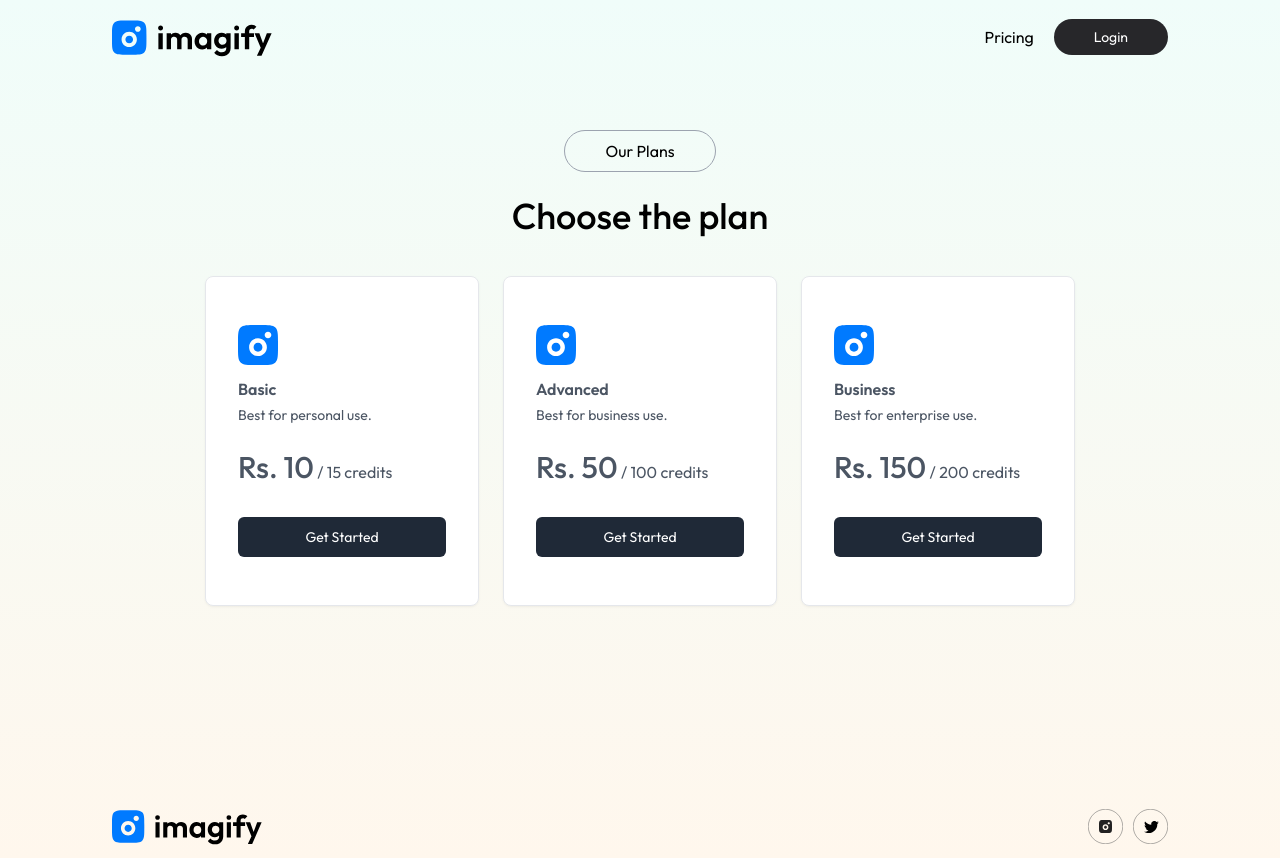
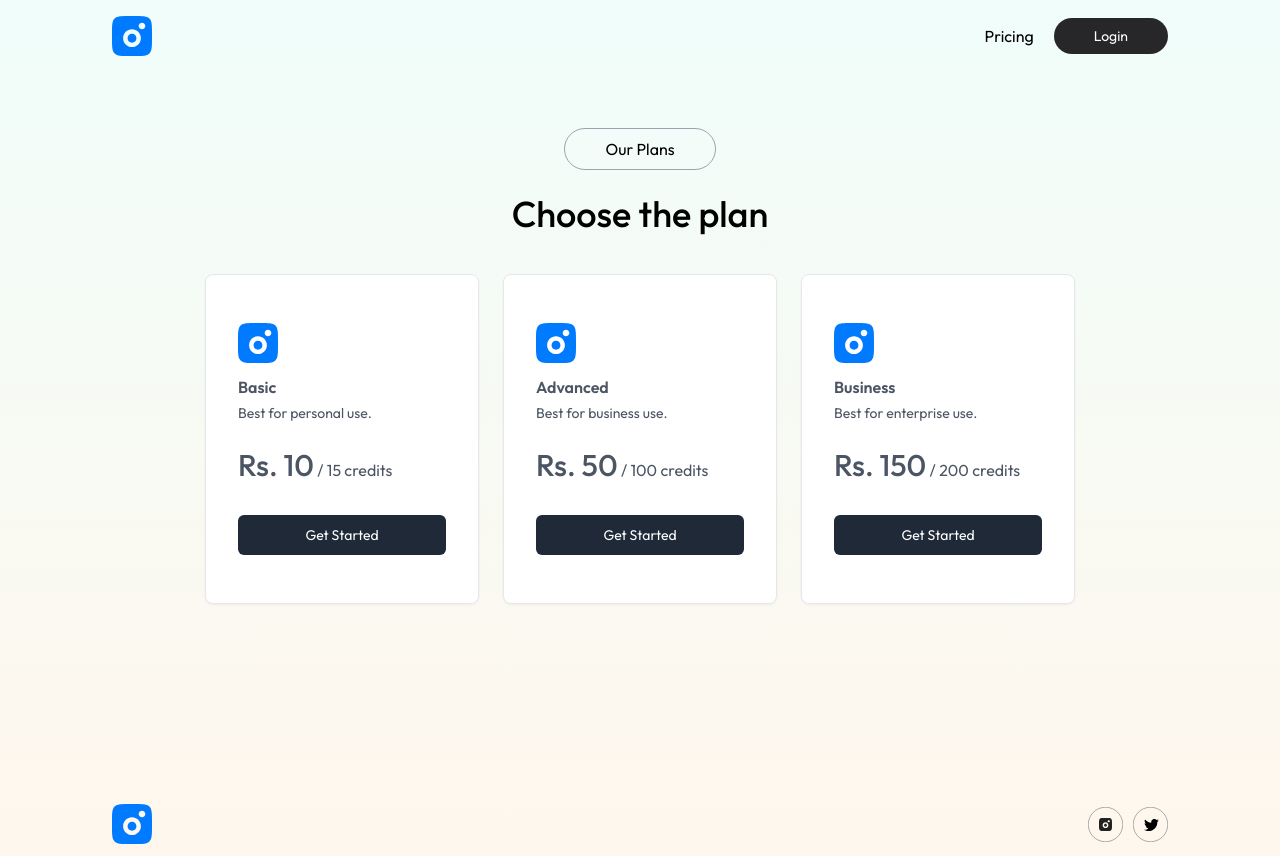
Before and after one commit to Niraj313/GenAI, a React (Vite) app in the folder frontend/: page /pricing in a window 1280 px wide. Built offline with nearby package versions, Linux system fonts and the light colour scheme; no server answers.

Commit message:
Complete

```diff
--- a/frontend/src/components/Footer.jsx
+++ b/frontend/src/components/Footer.jsx
@@ -7,7 +7,7 @@ const Footer = () => {
 
   return (
     <div className="flex items-center justify-between gap-4 py-3 mt-20">
-      <img src={assets.logo} width={150} />
+      <img src={assets.logo_icon} width={40} />
       <div className="flex gap-2.5">
         <a href={`${instagramId}`} target="_blank" rel="noopener noreferrer">
           <img
--- a/frontend/src/components/Header.jsx
+++ b/frontend/src/components/Header.jsx
@@ -93,7 +93,7 @@ const Header = () => {
         transition={{ delay: 1.2, duration: 0.8 }}
         className="mt-2 text-neutral-600"
       >
-        Generated images from Imagify
+        Generated images from GenAI
       </motion.p>
     </motion.div>
   );
--- a/frontend/src/components/Navbar.jsx
+++ b/frontend/src/components/Navbar.jsx
@@ -10,7 +10,7 @@ const Navbar = () => {
   return (
     <div className="flex items-center justify-between py-4">
       <Link to={"/"}>
-        <img src={assets.logo} className="w-28 sm:w-32 lg:w-40" />
+        <img src={assets.logo_icon} className="w-10 sm:w-10 lg:w-10" />
       </Link>
       <div>
         {user ? (
```
